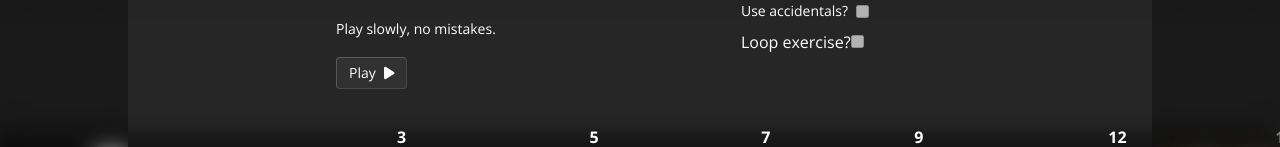
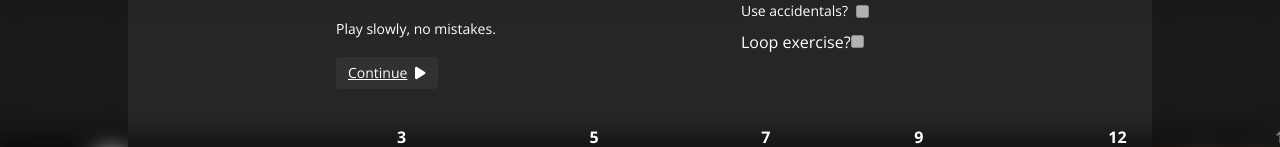
Before and after one commit to MekonLips/Frets, a React (Vite) app: page /exercises/1 in a window 1280 px wide. Shown: the part 135-282 px from the top of the page. Built offline with nearby package versions, Linux system fonts and the light colour scheme.

Commit message:
Replace exercise one playback with continue navigation

```diff
--- a/src/components/Exercises/ExerciseToggleButton/ExerciseToggleButton.component.jsx
+++ b/src/components/Exercises/ExerciseToggleButton/ExerciseToggleButton.component.jsx
@@ -1,8 +1,9 @@
 import React from 'react';
-import { useParams } from 'react-router';
+import { Link, useParams } from 'react-router-dom';
 import { FontAwesomeIcon } from '@fortawesome/react-fontawesome';
 import { faPlay, faPause } from '@fortawesome/free-solid-svg-icons';
 
+import { getExerciseControlConfig } from '../../../config/frets.config';
 import { useFretsStore } from '../../../store/useFretsStore';
 import { resumeTimerWarningAudio } from '../../../utils/timerWarningAudio.utils';
 
@@ -10,8 +11,12 @@ const ExerciseToggleButton = () => {
     const { exercise } = useParams();
     const sequencePlaying = useFretsStore(state => state.sequencePlaying);
     const toggleSequencePlayback = useFretsStore(state => state.toggleSequencePlayback);
+    if (!exercise) return null;
 
-    if (!exercise) return null;
+    if (!getExerciseControlConfig(exercise).showPlayback)
+        return <Link to="/exercises/2" className="exercise-toggle-button control-button">
+            Continue <FontAwesomeIcon icon={faPlay} />
+        </Link>;
 
     return <button
         type="button"
```
